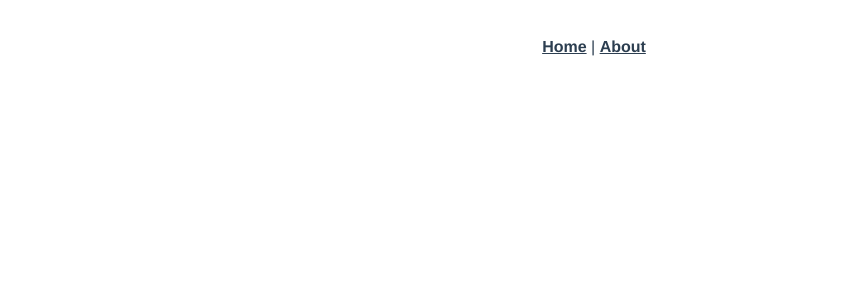
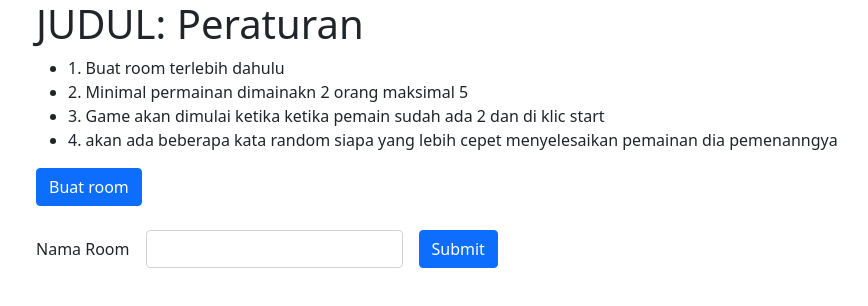
Before and after one commit to hacktiv8-games/app-game-client, a Vue app in the folder game-client/: page /home in a window 1280 px wide. Shown: the top 306 px of the page, without its empty margins (46-914 px from the left). Built offline with nearby package versions, Linux system fonts and the light colour scheme.

Commit message:
alur tampilan games

```diff
--- a/game-client/public/index.html
+++ b/game-client/public/index.html
@@ -5,6 +5,7 @@
     <meta http-equiv="X-UA-Compatible" content="IE=edge">
     <meta name="viewport" content="width=device-width,initial-scale=1.0">
     <link rel="icon" href="<%= BASE_URL %>favicon.ico">
+    <link href="https://cdn.jsdelivr.net/npm/bootstrap@5.0.1/dist/css/bootstrap.min.css" rel="stylesheet" integrity="sha384-+0n0xVW2eSR5OomGNYDnhzAbDsOXxcvSN1TPprVMTNDbiYZCxYbOOl7+AMvyTG2x" crossorigin="anonymous">
     <title><%= htmlWebpackPlugin.options.title %></title>
   </head>
   <body>
@@ -13,5 +14,6 @@
     </noscript>
     <div id="app"></div>
     <!-- built files will be auto injected -->
+    <script src="https://cdn.jsdelivr.net/npm/bootstrap@5.0.1/dist/js/bootstrap.bundle.min.js" integrity="sha384-gtEjrD/SeCtmISkJkNUaaKMoLD0//ElJ19smozuHV6z3Iehds+3Ulb9Bn9Plx0x4" crossorigin="anonymous"></script>
   </body>
 </html>
--- a/game-client/src/App.vue
+++ b/game-client/src/App.vue
@@ -1,32 +1,9 @@
 <template>
   <div id="app">
-    <div id="nav">
-      <router-link to="/">Home</router-link> |
-      <router-link to="/about">About</router-link>
-    </div>
     <router-view/>
   </div>
 </template>
 
 <style>
-#app {
-  font-family: Avenir, Helvetica, Arial, sans-serif;
-  -webkit-font-smoothing: antialiased;
-  -moz-osx-font-smoothing: grayscale;
-  text-align: center;
-  color: #2c3e50;
-}
 
-#nav {
-  padding: 30px;
-}
-
-#nav a {
-  font-weight: bold;
-  color: #2c3e50;
-}
-
-#nav a.router-link-exact-active {
-  color: #42b983;
-}
 </style>
--- a/game-client/src/components/HelloWorld.vue
+++ /dev/null
@@ -1,60 +0,0 @@
-<template>
-  <div class="hello">
-    <h1>{{ msg }}</h1>
-    <p>
-      For a guide and recipes on how to configure / customize this project,<br>
-      check out the
-      <a href="https://cli.vuejs.org" target="_blank" rel="noopener">vue-cli documentation</a>.
-    </p>
-    <h3>Installed CLI Plugins</h3>
-    <ul>
-      <li><a href="https://github.com/vuejs/vue-cli/tree/dev/packages/%40vue/cli-plugin-babel" target="_blank" rel="noopener">babel</a></li>
-      <li><a href="https://github.com/vuejs/vue-cli/tree/dev/packages/%40vue/cli-plugin-router" target="_blank" rel="noopener">router</a></li>
-      <li><a href="https://github.com/vuejs/vue-cli/tree/dev/packages/%40vue/cli-plugin-vuex" target="_blank" rel="noopener">vuex</a></li>
-      <li><a href="https://github.com/vuejs/vue-cli/tree/dev/packages/%40vue/cli-plugin-eslint" target="_blank" rel="noopener">eslint</a></li>
-    </ul>
-    <h3>Essential Links</h3>
-    <ul>
-      <li><a href="https://vuejs.org" target="_blank" rel="noopener">Core Docs</a></li>
-      <li><a href="https://forum.vuejs.org" target="_blank" rel="noopener">Forum</a></li>
-      <li><a href="https://chat.vuejs.org" target="_blank" rel="noopener">Community Chat</a></li>
-      <li><a href="https://twitter.com/vuejs" target="_blank" rel="noopener">Twitter</a></li>
-      <li><a href="https://news.vuejs.org" target="_blank" rel="noopener">News</a></li>
-    </ul>
-    <h3>Ecosystem</h3>
-    <ul>
-      <li><a href="https://router.vuejs.org" target="_blank" rel="noopener">vue-router</a></li>
-      <li><a href="https://vuex.vuejs.org" target="_blank" rel="noopener">vuex</a></li>
-      <li><a href="https://github.com/vuejs/vue-devtools#vue-devtools" target="_blank" rel="noopener">vue-devtools</a></li>
-      <li><a href="https://vue-loader.vuejs.org" target="_blank" rel="noopener">vue-loader</a></li>
-      <li><a href="https://github.com/vuejs/awesome-vue" target="_blank" rel="noopener">awesome-vue</a></li>
-    </ul>
-  </div>
-</template>
-
-<script>
-export default {
-  name: 'HelloWorld',
-  props: {
-    msg: String
-  }
-}
-</script>
-
-<!-- Add "scoped" attribute to limit CSS to this component only -->
-<style scoped>
-h3 {
-  margin: 40px 0 0;
-}
-ul {
-  list-style-type: none;
-  padding: 0;
-}
-li {
-  display: inline-block;
-  margin: 0 10px;
-}
-a {
-  color: #42b983;
-}
-</style>
--- a/game-client/src/router/index.js
+++ b/game-client/src/router/index.js
@@ -1,5 +1,6 @@
 import Vue from 'vue'
 import VueRouter from 'vue-router'
+import Register from '../views/Register.vue'
 import Home from '../views/Home.vue'
 
 Vue.use(VueRouter)
@@ -7,16 +8,13 @@ Vue.use(VueRouter)
 const routes = [
   {
     path: '/',
+    name: 'Register',
+    component: Register
+  },
+  {
+    path: '/home',
     name: 'Home',
     component: Home
-  },
-  {
-    path: '/about',
-    name: 'About',
-    // route level code-splitting
-    // this generates a separate chunk (about.[hash].js) for this route
-    // which is lazy-loaded when the route is visited.
-    component: () => import(/* webpackChunkName: "about" */ '../views/About.vue')
   }
 ]
 
--- a/game-client/src/views/About.vue
+++ /dev/null
@@ -1,5 +0,0 @@
-<template>
-  <div class="about">
-    <h1>This is an about page</h1>
-  </div>
-</template>
--- a/game-client/src/views/Home.vue
+++ b/game-client/src/views/Home.vue
@@ -1,18 +1,36 @@
 <template>
-  <div class="home">
-    <img alt="Vue logo" src="../assets/logo.png">
-    <HelloWorld msg="Welcome to Your Vue.js App"/>
+  <div class="container">
+    <h1>JUDUL: Peraturan</h1>
+    <ul>
+      <li>1. Buat room terlebih dahulu</li>
+      <li>2. Minimal permainan dimainakn 2 orang maksimal 5</li>
+      <li>3. Game akan dimulai ketika ketika pemain sudah ada 2 dan di klic start</li>
+      <li>4. akan ada beberapa kata random siapa yang lebih cepet menyelesaikan pemainan dia pemenanngya</li>
+    </ul>
+
+    <button class="btn btn-primary mb-4">Buat room</button>
+    <form>
+      <div class="row g-3 align-items-center">
+        <div class="col-auto">
+          <label for="inputPassword6" class="col-form-label">Nama Room</label>
+        </div>
+        <div class="col-auto">
+          <input type="text" id="inputPassword6" class="form-control" aria-describedby="passwordHelpInline">
+        </div>
+        <div class="col-auto">
+          <button type="submit" class="btn btn-primary">Submit</button>
+        </div>
+      </div>
+    </form>
   </div>
 </template>
 
 <script>
-// @ is an alias to /src
-import HelloWorld from '@/components/HelloWorld.vue'
+export default {
 
-export default {
-  name: 'Home',
-  components: {
-    HelloWorld
-  }
 }
 </script>
+
+<style>
+
+</style>
--- /dev/null
+++ b/game-client/src/views/Register.vue
@@ -0,0 +1,18 @@
+<template>
+  <div class="container">
+    <h1>JUDUL: menghitung cepat</h1>
+    <form>
+      <div class="mb-3">
+        <input type="text" class="form-control" placeholder="USERNAME">
+      </div>
+      <!-- <button type="submit" class="btn btn-primary">Enter</button> -->
+      <router-link to="/home" class="btn btn-primary">Enter</router-link>
+    </form>
+  </div>
+</template>
+
+<script>
+export default {
+  name: 'Home'
+}
+</script>
```
